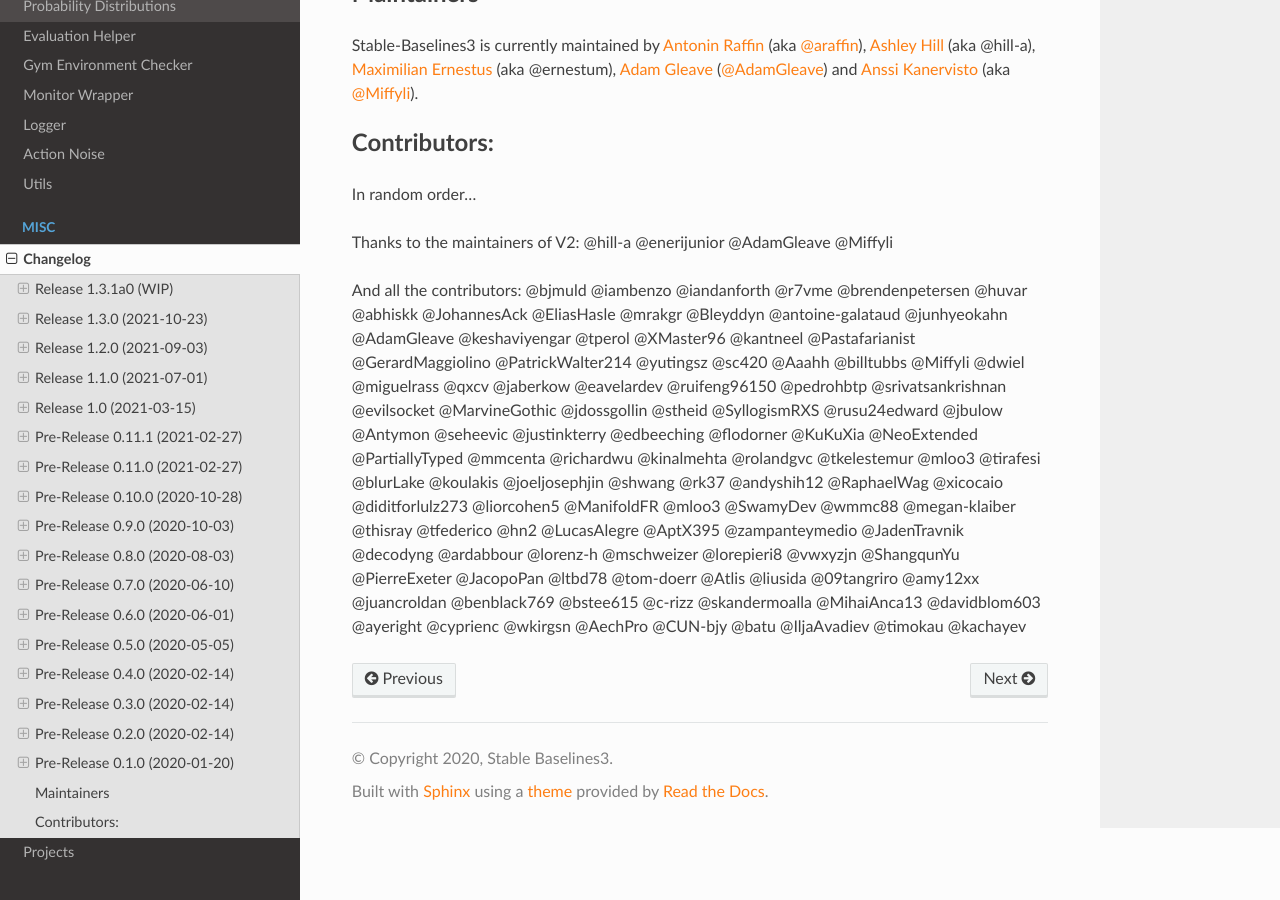
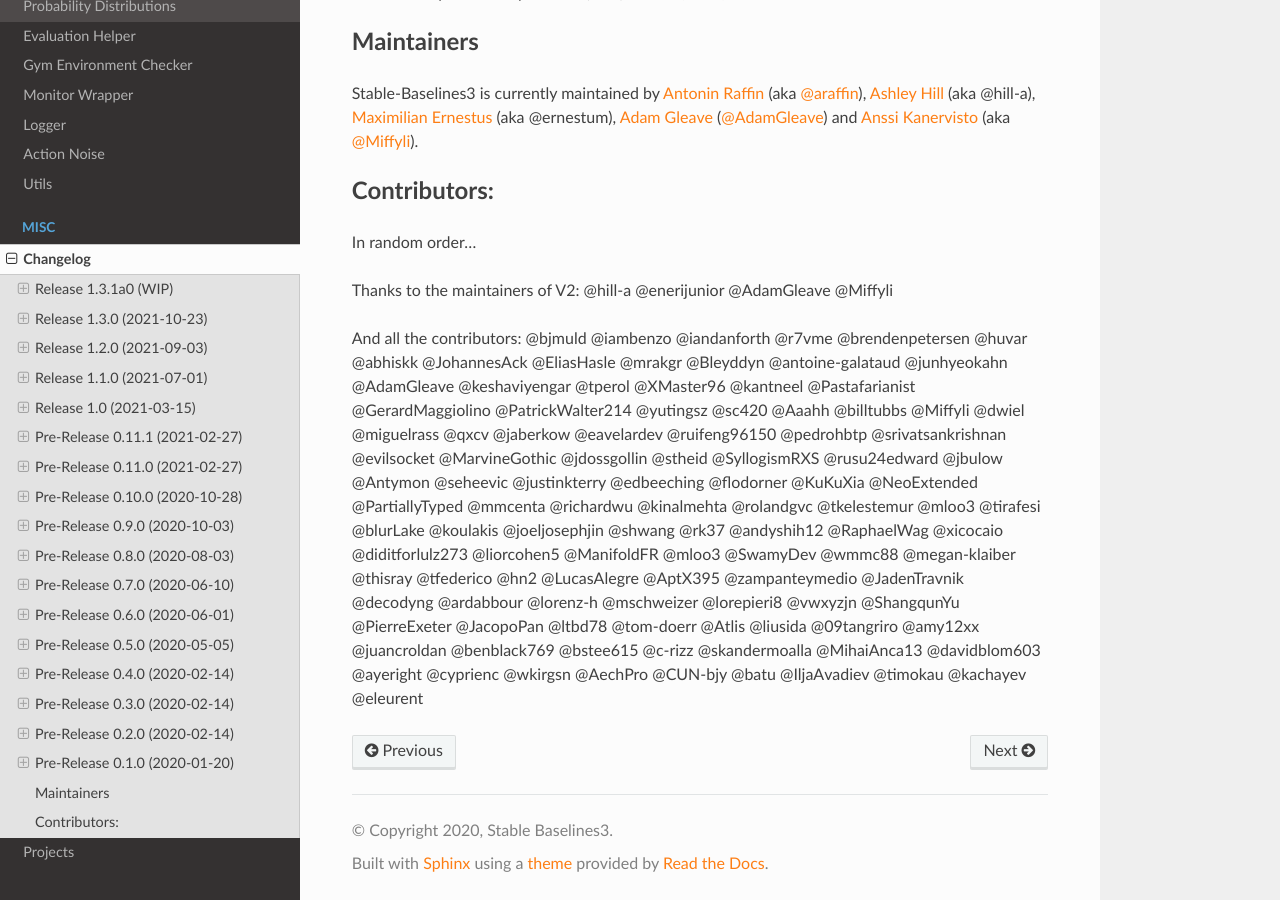
Before and after one commit to DLR-RM/stable-baselines3, a Sphinx documentation site: the page built from docs/misc/changelog.rst, in a window 1280 px wide and 900 px high, scrolled down 19150 px. Built offline with Sphinx 7.4.7 and the Read the Docs theme 2.0.0, drawn with Linux system fonts in a browser that asks for light colours; some of the changed text lies outside the part shown.

Commit message:
Update changelog with added documentation

```diff
--- a/docs/misc/changelog.rst
+++ b/docs/misc/changelog.rst
@@ -25,6 +25,7 @@
 
 Documentation:
 ^^^^^^^^^^^^^^
+- Add highway-env to projects page (@eleurent)
 
 
 Release 1.3.0 (2021-10-23)
@@ -827,4 +828,4 @@
 @tirafesi @blurLake @koulakis @joeljosephjin @shwang @rk37 @andyshih12 @RaphaelWag @xicocaio
 @diditforlulz273 @liorcohen5 @ManifoldFR @mloo3 @SwamyDev @wmmc88 @megan-klaiber @thisray
 @tfederico @hn2 @LucasAlegre @AptX395 @zampanteymedio @JadenTravnik @decodyng @ardabbour @lorenz-h @mschweizer @lorepieri8 @vwxyzjn
-@ShangqunYu @PierreExeter @JacopoPan @ltbd78 @tom-doerr @Atlis @liusida @09tangriro @amy12xx @juancroldan @benblack769 @bstee615 @c-rizz @skandermoalla @MihaiAnca13 @davidblom603 @ayeright @cyprienc @wkirgsn @AechPro @CUN-bjy @batu @IljaAvadiev @timokau @kachayev
+@ShangqunYu @PierreExeter @JacopoPan @ltbd78 @tom-doerr @Atlis @liusida @09tangriro @amy12xx @juancroldan @benblack769 @bstee615 @c-rizz @skandermoalla @MihaiAnca13 @davidblom603 @ayeright @cyprienc @wkirgsn @AechPro @CUN-bjy @batu @IljaAvadiev @timokau @kachayev @eleurent
```
